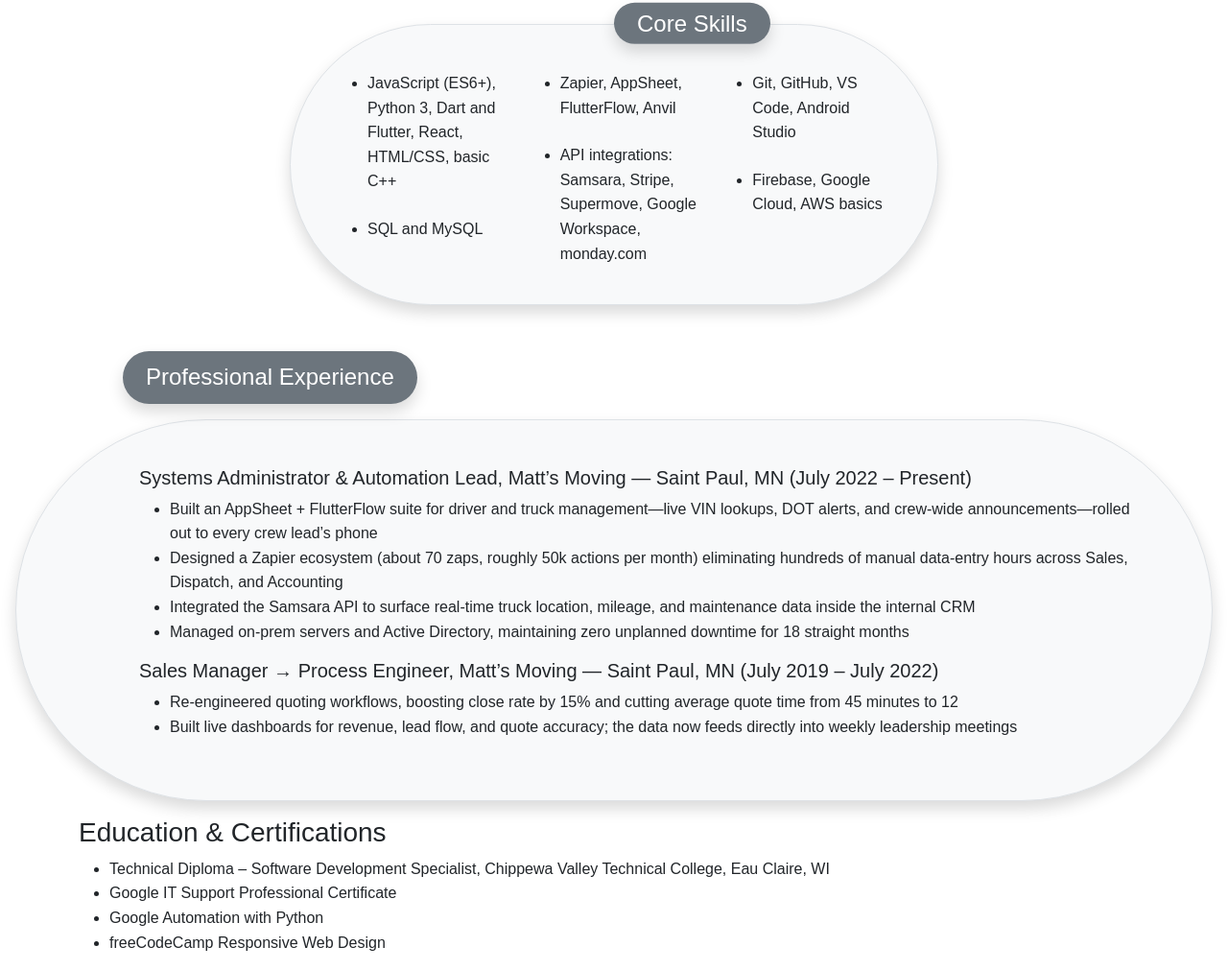
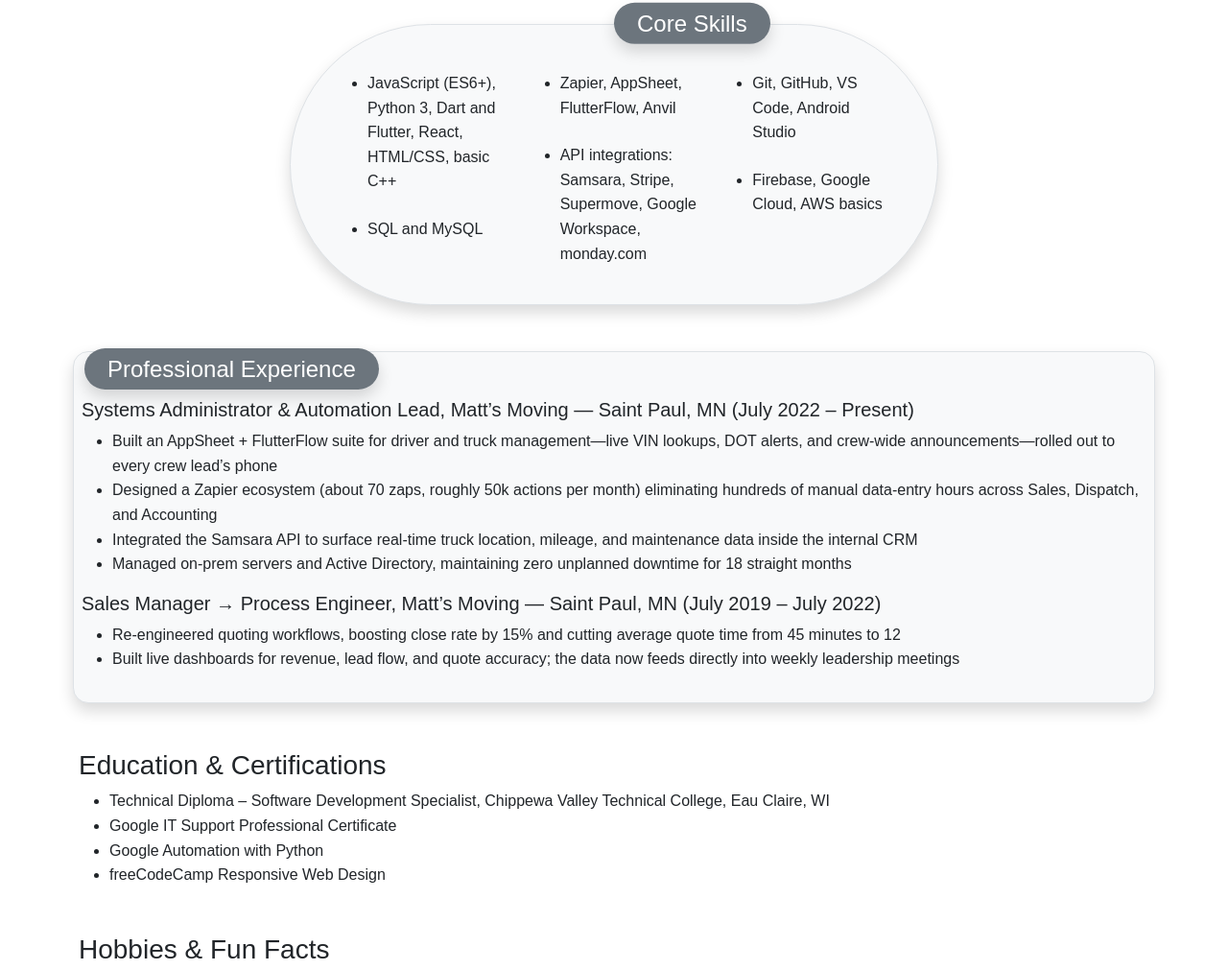
Before and after one commit to buschmjm/js_portfolio, a plain HTML site: page about.html in a window 1280 px wide. Shown: the part 503-1514 px from the top of the page at 96% size. Drawn offline with nearby package versions, Linux system fonts and the light colour scheme.

Commit message:
Refactor professional experience section for improved layout and styling

```diff
--- a/about.html
+++ b/about.html
@@ -64,11 +64,14 @@
         </div>
       </div>
     </section>
-    <span class="bg-secondary text-white px-4 py-2 rounded-pill shadow fs-4 position-relative z-1 d-inline-block mt-n4"style="left: 10%; font-weight: 400;">
+    <section class="container-fluid mb-5 position-relative" style="width:90vw; max-width:90vw; margin-left:5vw; margin-right:5vw;">
+      <div class="position-absolute top-0 start-0 ms-4" style="z-index:2;">
+        <span class="bg-secondary text-white px-4 py-2 rounded-pill shadow fs-4" style="font-weight: 400;">
           Professional Experience
         </span>
-    <section class="bg-light rounded-pill shadow border py-5 m-3" style="padding-left: 8rem; padding-right: 5rem;">
-      <h5 >Systems Administrator & Automation Lead, Matt’s Moving — Saint Paul, MN (July 2022 – Present)</h5>
+      </div>
+      <div class="bg-light rounded-4 shadow border px-2 py-3 pt-5 pb-3 mt-3">
+        <h5>Systems Administrator & Automation Lead, Matt’s Moving — Saint Paul, MN (July 2022 – Present)</h5>
         <ul>
           <li>Built an AppSheet + FlutterFlow suite for driver and truck management—live VIN lookups, DOT alerts, and crew-wide announcements—rolled out to every crew lead’s phone</li>
           <li>Designed a Zapier ecosystem (about 70 zaps, roughly 50k actions per month) eliminating hundreds of manual data-entry hours across Sales, Dispatch, and Accounting</li>
@@ -80,8 +83,8 @@
           <li>Re-engineered quoting workflows, boosting close rate by 15% and cutting average quote time from 45 minutes to 12</li>
           <li>Built live dashboards for revenue, lead flow, and quote accuracy; the data now feeds directly into weekly leadership meetings</li>
         </ul>
+      </div>
     </section>
-
     <section class="container mb-5">
       <h3>Education & Certifications</h3>
       <ul>
```
Lines whose indentation alone changed are shown as unchanged.
